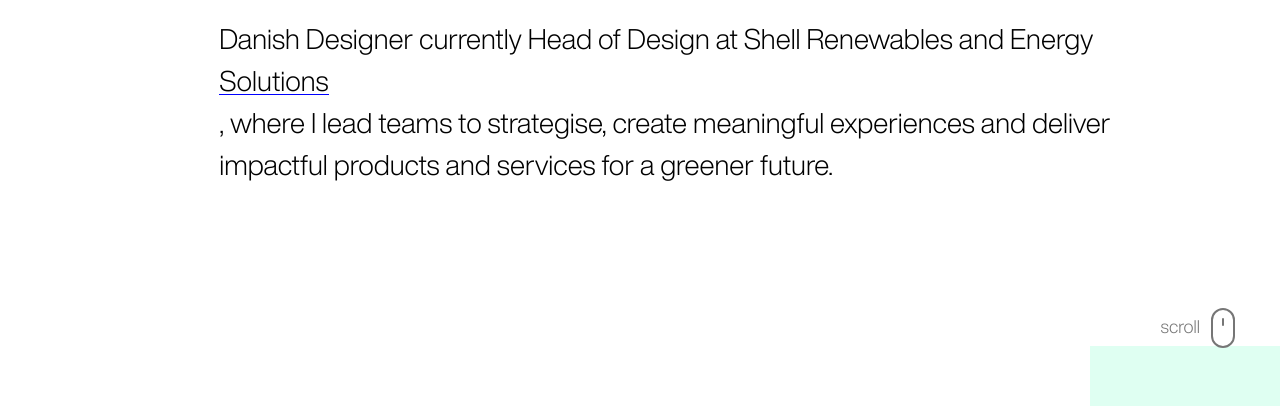
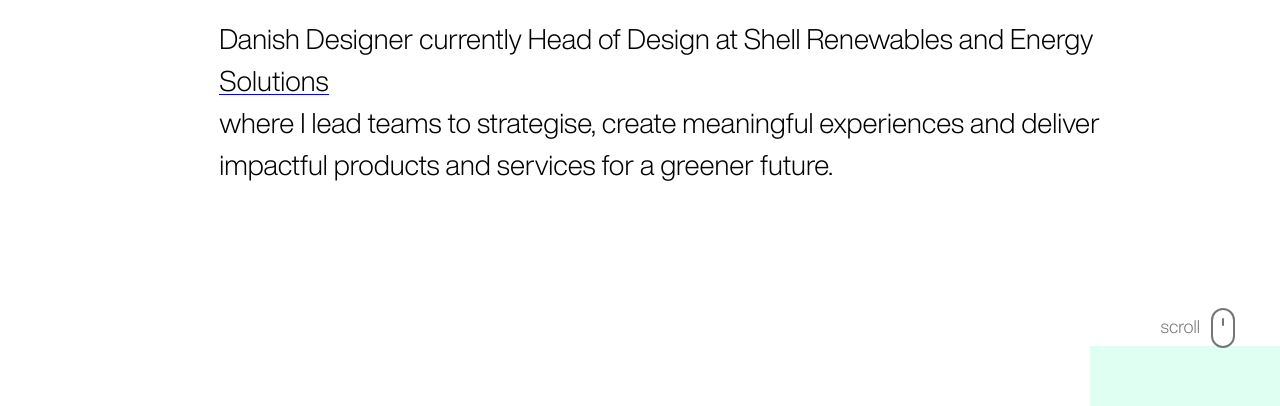
Before and after one commit to sbakux/sbakux.github.io, a plain HTML site: page index.html in a window 1280 px wide. Shown: the part 394-800 px from the top of the page. Drawn offline with Linux system fonts and the light colour scheme; files whose address does not match are found by name.

Commit message:
Update index.html

```diff
--- a/index.html
+++ b/index.html
@@ -63,7 +63,7 @@
 <section class="margin--bottom--none">
 	<article>
 		<h1 class="title">Hi, I'm Sebastian 👨‍💻 </h1>
-		<span><h2>Danish Designer currently Head of Design at Shell Renewables and Energy <a href="https://www.shell.com/shellenergy.html" target="_blank" class="underline color--black">Solutions</a></span><span>, where I lead teams to strategise, create meaningful experiences and deliver impactful products and services for a greener future.</span>
+		<span><h2>Danish Designer currently Head of Design at Shell Renewables and Energy <a href="https://www.shell.com/shellenergy.html" target="_blank" class="underline color--black">Solutions</a></span><span> where I lead teams to strategise, create meaningful experiences and deliver impactful products and services for a greener future.</span>
 
 		 </h2></span>
 	</article>
```
